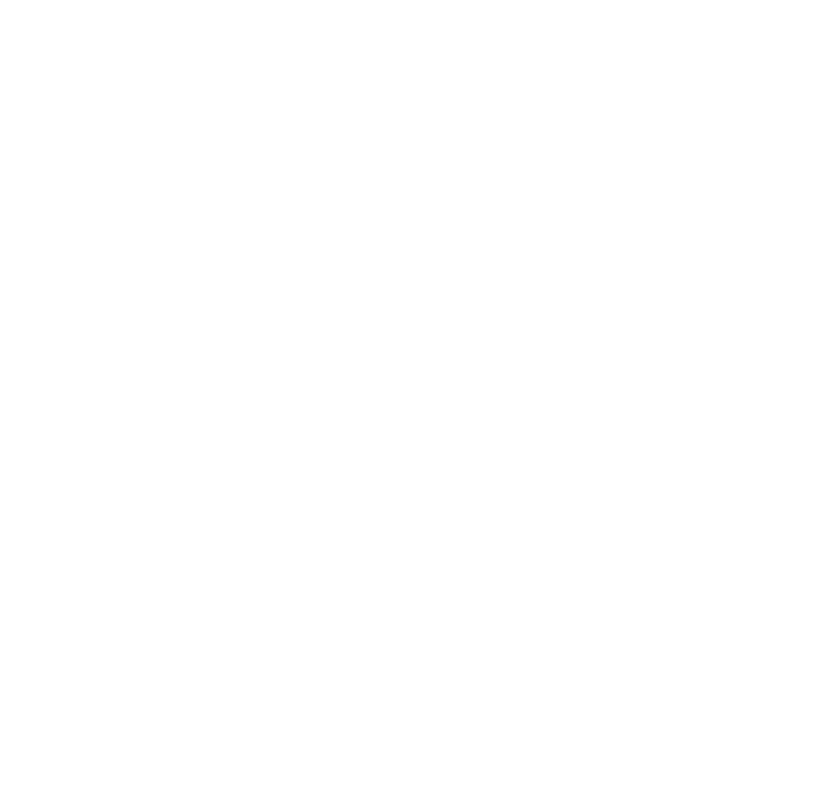
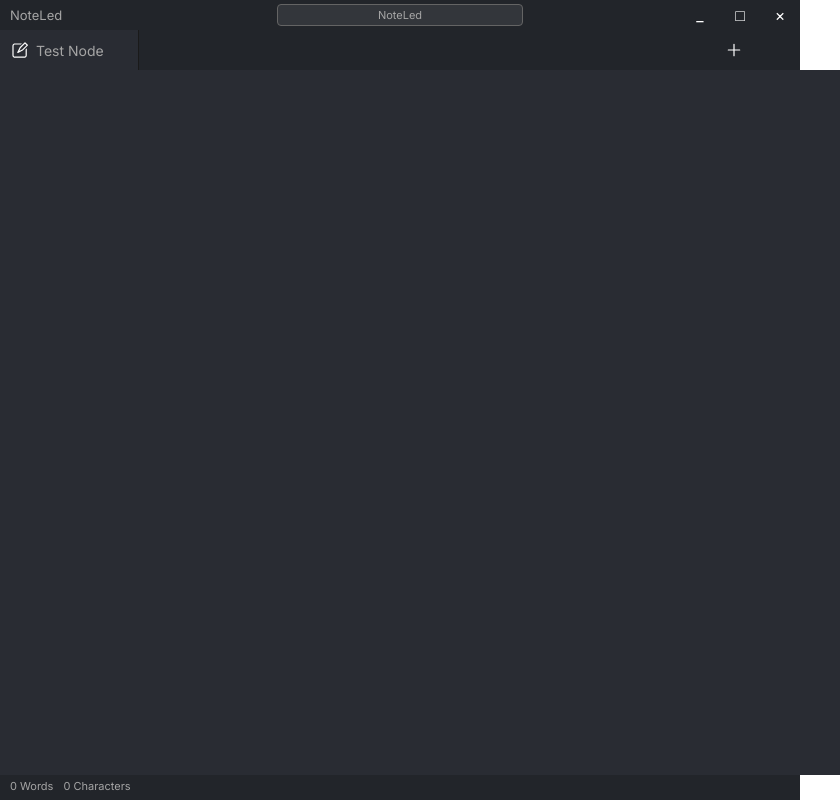
Before and after one commit to NikolajRask/note-app, an Electron app: page src/windows/base.html in a window 800 px wide. Shown: the whole page, 840 px wide, since content can reach past the window. Drawn offline with Linux system fonts and the light colour scheme.

Commit message:
feat(ui): Added basic ui

```diff
--- /dev/null
+++ b/src/scripts/editor.js
@@ -0,0 +1,12 @@
+//word count
+document.getElementById("editor").addEventListener("input", () => {
+
+    if (document.getElementById("editor").innerText.trim() == "") {
+        document.getElementById('wordCount').innerHTML = `0 Words`
+        document.getElementById('characterCount').innerHTML = `0 Characters`
+        return
+    }
+
+    document.getElementById('wordCount').innerHTML = `${String(document.getElementById("editor").innerText.split(" ").filter(x => x.trim() != "").length)} Words`
+    document.getElementById('characterCount').innerHTML = `${String(document.getElementById("editor").innerText.length)} Characters`
+})
--- /dev/null
+++ b/src/scripts/renderer.js
@@ -0,0 +1,14 @@
+// renderer.js
+const { ipcRenderer } = require('electron');
+
+document.getElementById('minimize').addEventListener('click', () => {
+  ipcRenderer.send('window-minimize');
+});
+
+document.getElementById('maximize').addEventListener('click', () => {
+  ipcRenderer.send('window-maximize');
+});
+
+document.getElementById('close').addEventListener('click', () => {
+  ipcRenderer.send('window-close');
+});
--- /dev/null
+++ b/src/styles/index.css
@@ -0,0 +1,181 @@
+@import url('https://fonts.googleapis.com/css2?family=Inter:ital,opsz,wght@0,14..32,100..900;1,14..32,100..900&display=swap');
+
+* {
+  font-family: "Inter", serif;
+  font-optical-sizing: auto;
+  font-style: normal;
+  color: white;
+}
+
+:root {
+    --background-base: rgb(34, 37, 42);
+    --background-light: rgb(51, 54, 59);
+    --background-light-hover: rgb(53, 56, 61);
+    --background: rgb(41, 44, 51);
+    --text-subdued: rgb(165, 165, 165);
+    --light-border: rgb(100, 100, 100);
+}
+
+body {
+    margin: 0px;
+    overflow: hidden;
+}
+
+.brand {
+  font-size: 13px;
+  color: var(--text-subdued);
+  margin-left: 10px;
+}
+
+.searchBar {
+  position: absolute;
+  transform: translateX(-50%);
+  color: white;
+  margin-left: 50%;
+  font-size: 11px;
+  background: var(--background-light);
+  outline: none;
+  border: 0.5px solid var(--light-border);
+  border-radius: 4px;
+  padding-block: 3px;
+  text-align: center;
+  width: 30vw;
+  -webkit-app-region: no-drag;
+}
+
+.searchBar::placeholder {
+  color: var(--text-subdued);
+}
+
+.searchBar:hover {
+  background: var(--background-light-hover);
+  cursor: pointer;
+  z-index: 50;
+}
+
+.topBar {
+    width: 100vw;
+    height: 30px;
+    background: var(--background-base);
+    display: flex;
+    align-items: center;
+    justify-content: space-between;
+    color: white;
+    -webkit-app-region: drag;
+}
+
+#window-controls {
+  display: flex;
+}
+
+#window-controls button {
+  -webkit-app-region: no-drag;
+  background: none;
+  border: none;
+  color: white;
+  width: 40px;
+  height: 100%;
+  font-size: 16px;
+  cursor: pointer;
+}
+
+#window-controls button:hover {
+  background-color: #4c4c4c;
+}
+
+#drag-region {
+  flex-grow: 1;
+}
+
+.tabs {
+    width: 100vw;
+    height: 40px;
+    background: var(--background-base);
+    display: flex;
+}
+
+.tab {
+  margin: 0px;
+  padding: 0px;
+  color: var(--text-subdued);
+  background: var(--background);
+  text-align: center;
+  display: flex;
+  align-items: center;
+  justify-content: space-between;
+  padding-inline: 10px;
+  gap: 8px;
+  cursor: pointer;
+  border-right: 1px solid rgb(26, 26, 26);
+}
+
+
+.tab > .close-icon {
+  opacity: 0;
+  color: white;
+  margin: 0px;
+  padding: 0px;
+}
+
+.tab:hover > .close-icon {
+  opacity: 1;
+}
+
+.tab > p {
+  font-size: 14px;
+  color: var(--text-subdued);
+}
+
+.tabs-scroller {
+  display: flex;
+  width: 90%;
+}
+
+.tabs-action {
+  gap: 10px;
+  height: 40px;
+  width: 10%;
+  justify-content: right;
+}
+
+.tabs-action-item {
+  width: 28px;
+  height: 28px;
+  display: flex;
+  align-items: center;
+  justify-content: center;
+  border-radius: 5px;
+  margin-top: 6px;
+}
+
+.tabs-action-item:hover {
+  background: rgba(255,255,255,0.1);
+  cursor: pointer;
+}
+
+.content {
+    width: 100vw;
+    height: calc(100vh - 135px);
+    background: var(--background);
+    overflow-y: auto;
+    outline: none;
+    border: none;
+    padding: 20px;
+    font-size: 15px;
+}
+
+.bottomBar {
+    width: 100vw;
+    height: 25px;
+    background: var(--background-base);
+    display: flex;
+    user-select: none;
+}
+
+.wordCount {
+  margin-top: 4px;
+  padding-left: 10px;
+  font-size: 11px;
+  color: var(--text-subdued);
+  user-select: none;
+}
--- a/src/windows/base.html
+++ b/src/windows/base.html
@@ -4,8 +4,45 @@
     <meta charset="UTF-8">
     <meta name="viewport" content="width=device-width, initial-scale=1.0">
     <title>Node App</title>
+    <link rel="stylesheet" href="../styles/index.css">
 </head>
 <body>
+    <div class="topBar">
+        <div id="drag-region">
+            <p class="brand">NoteLed</p>
+        </div>
+        <input class="searchBar" placeholder="NoteLed">
+        <div id="window-controls">
+            <button id="minimize">_</button>
+            <button id="maximize">□</button>
+            <button id="close">×</button>
+        </div>
+    </div>
+    <div class="tabs" id="tabs">
+        <div class="tabs-scroller">
+            <div class="tab">
+                <img src="../svgs/note.svg" width="18" height="18" style="color:white">
+                <p>
+                    Test Node
+                </p>
+                <img src="../svgs/cross.svg" width="16" height="16" id="close-icon" class="close-icon">
+            </div>
+        </div>
+        <div className="tabs-actions">
+            <div class="tabs-action-item">
+                <img src="../svgs/plus.svg" width="18" height="18">
+            </div>
+        </div>
+    </div>
+    <div class="content" id="editor" contenteditable="true">
 
+    </div>
+    <div class="bottomBar">
+        <p class="wordCount" id="wordCount">0 Words</p>
+        <p class="wordCount" id="characterCount">0 Characters</p>
+    </div>
+    <script src="../scripts/renderer.js"></script>
+    <script src="../scripts/tabs.js"></script>
+    <script src="../scripts/editor.js"></script>
 </body>
 </html>
```
Also changed, not shown: src/index.js (+21 -1 lines), src/scripts/tabs.js (added), src/svgs/cross.svg (added), src/svgs/note.svg (added), src/svgs/plus.svg (added).
